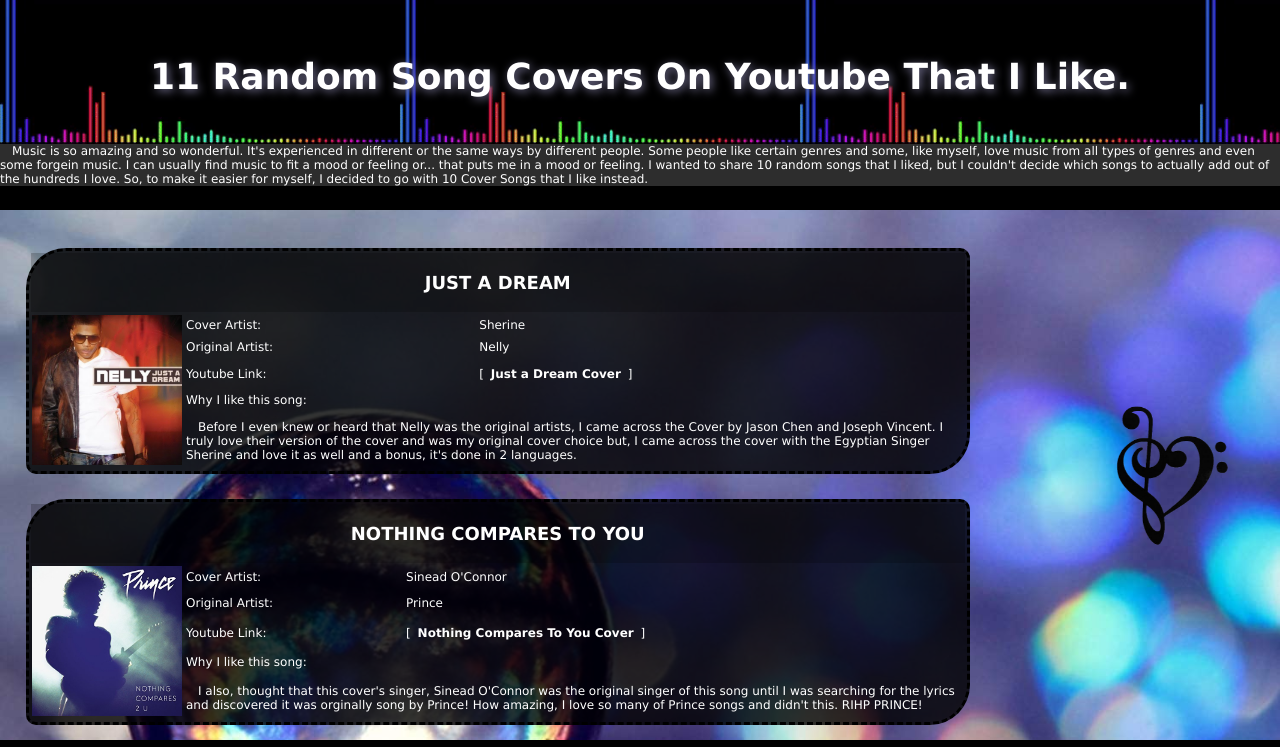
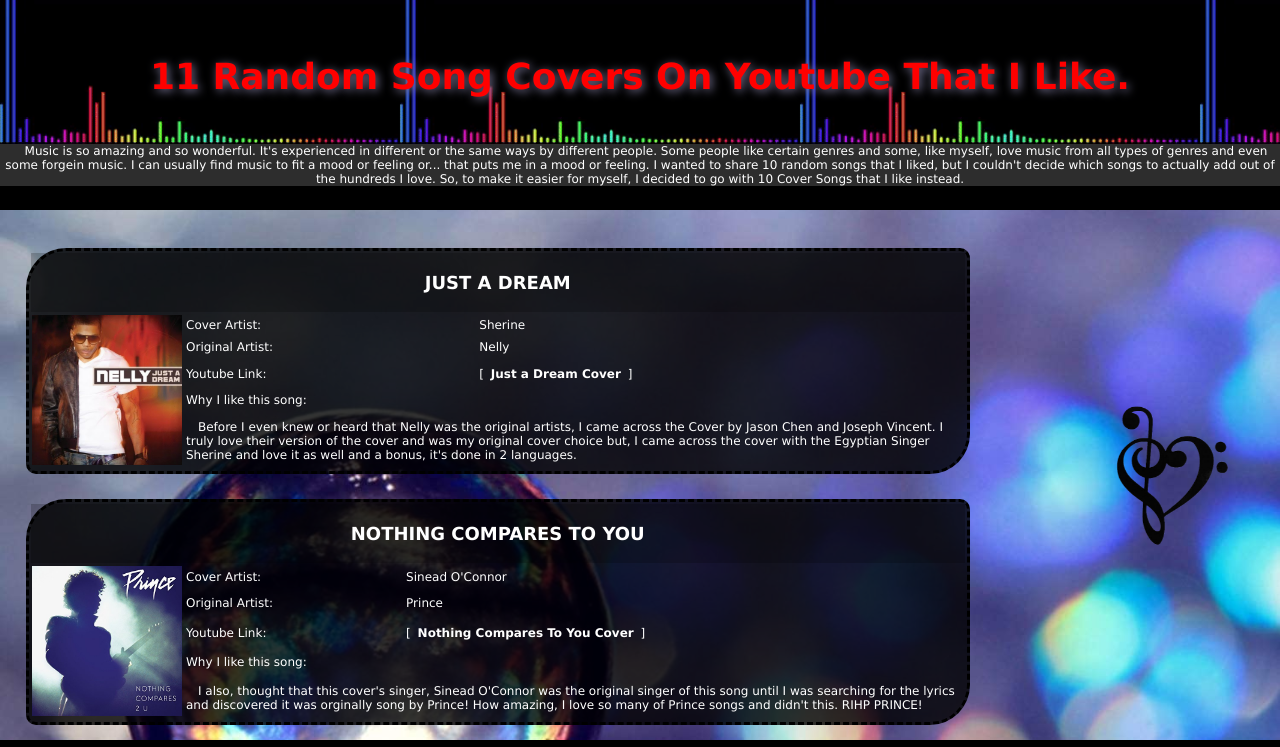
Before and after one commit to STL-LC101-Sept-22/js-assignment-4-html-me-something-dev-elements, a website: page index.html in a window 1280 px wide. Shown: the top 747 px of the page. Drawn offline with Linux system fonts and the light colour scheme.

```diff
--- a/index.html
+++ b/index.html
@@ -8,8 +8,8 @@
    <!-- Write your HTML in this file! -->
    <body>
       <header id = "header_bg_img">
-         <h1>11 Random Song Covers On Youtube That I Like.</h1>
- <p>&emsp;Music is so amazing and so wonderful. It's experienced in different or the same ways by different people. Some people like certain genres and some, like myself, love music from all types of genres and even some forgein music. I can usually find music to fit a mood or feeling or... that puts me in a mood or feeling. I wanted to share 10 random songs that I liked, but I couldn't decide which songs to actually add out of the hundreds I love. So, to make it easier for myself, I decided to go with 10 Cover Songs that I like instead.</p>
+         <h1 id = "mainHeading">11 Random Song Covers On Youtube That I Like.</h1>
+ <p id = "testP" class = "funParagraph">&emsp;Music is so amazing and so wonderful. It's experienced in different or the same ways by different people. Some people like certain genres and some, like myself, love music from all types of genres and even some forgein music. I can usually find music to fit a mood or feeling or... that puts me in a mood or feeling. I wanted to share 10 random songs that I liked, but I couldn't decide which songs to actually add out of the hundreds I love. So, to make it easier for myself, I decided to go with 10 Cover Songs that I like instead.</p>
       </header>
       <main>
          <img src ="images/Clef-Note.png" alt="Heart Shaped Clef Note" id = "clef">
--- a/styles.css
+++ b/styles.css
@@ -47,6 +47,14 @@
     top: 26%;
 }
 
+#testP {
+text-align: center;
+}
+
+.funParagragh {
+    color: green;
+}
+
 h1 {
     text-align: center;
     font-size: 300%;
@@ -54,6 +62,9 @@
     position: relative;
     text-shadow: 2px 2px 10px rgb(115, 112, 144);
     top: 15%;
+}
+#mainHeading {
+    color: red;
 }
 
 h3 {
```
